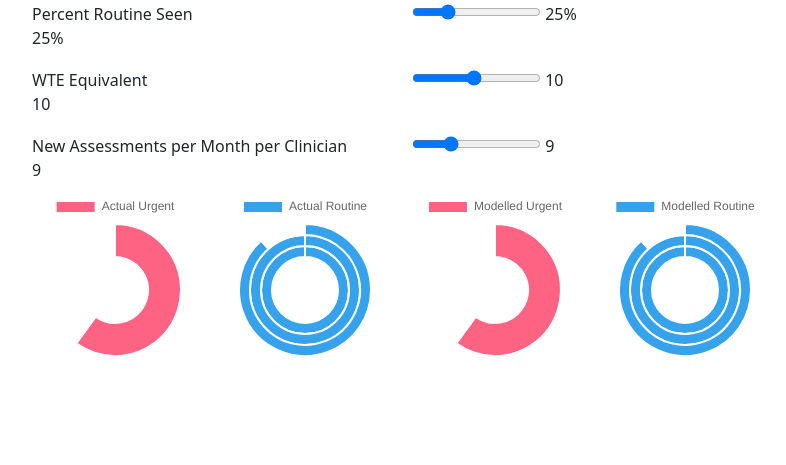
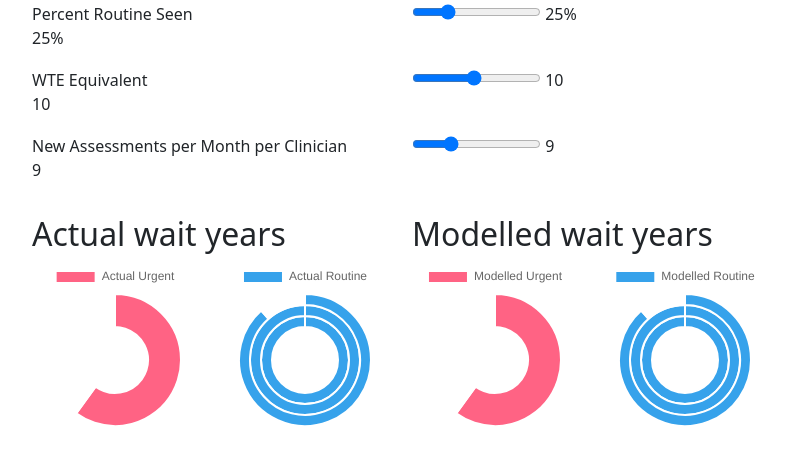
Before and after one commit to stefpiatek/mental-health-wait-times, a Django app: page / in a window 1280 px wide. Shown: the part 234-699 px from the top of the page, without its empty margins (50-836 px from the left). Run offline with Django 4.2, Linux system fonts and the light colour scheme; some libraries are stand-ins or nearby versions.

Commit message:
Add some more titles to dashboard

```diff
--- a/dashboard/templates/dashboard/dashboard.html
+++ b/dashboard/templates/dashboard/dashboard.html
@@ -75,6 +75,15 @@
                oninput="updateChart()">
         <span id="assessmentsPerMonthSliderValue">9</span>
       </div>
+    </div>
+  </div>
+  <br>
+  <div class="row">
+    <div class="col-md-4">
+      <h2>Actual wait years</h2>
+    </div>
+    <div class="col-md-4">
+      <h2>Modelled wait years</h2>
     </div>
   </div>
   <div class="row">
```
